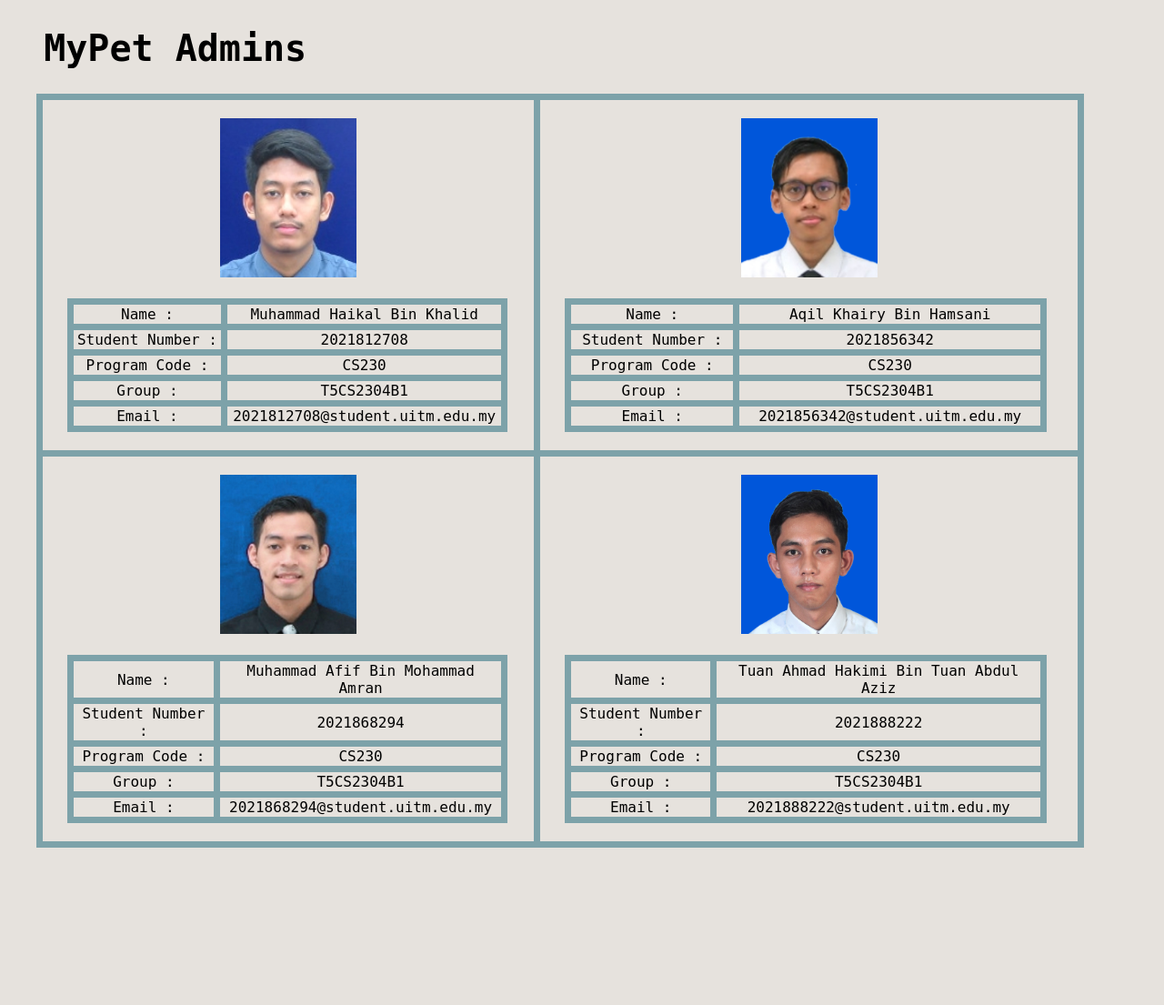
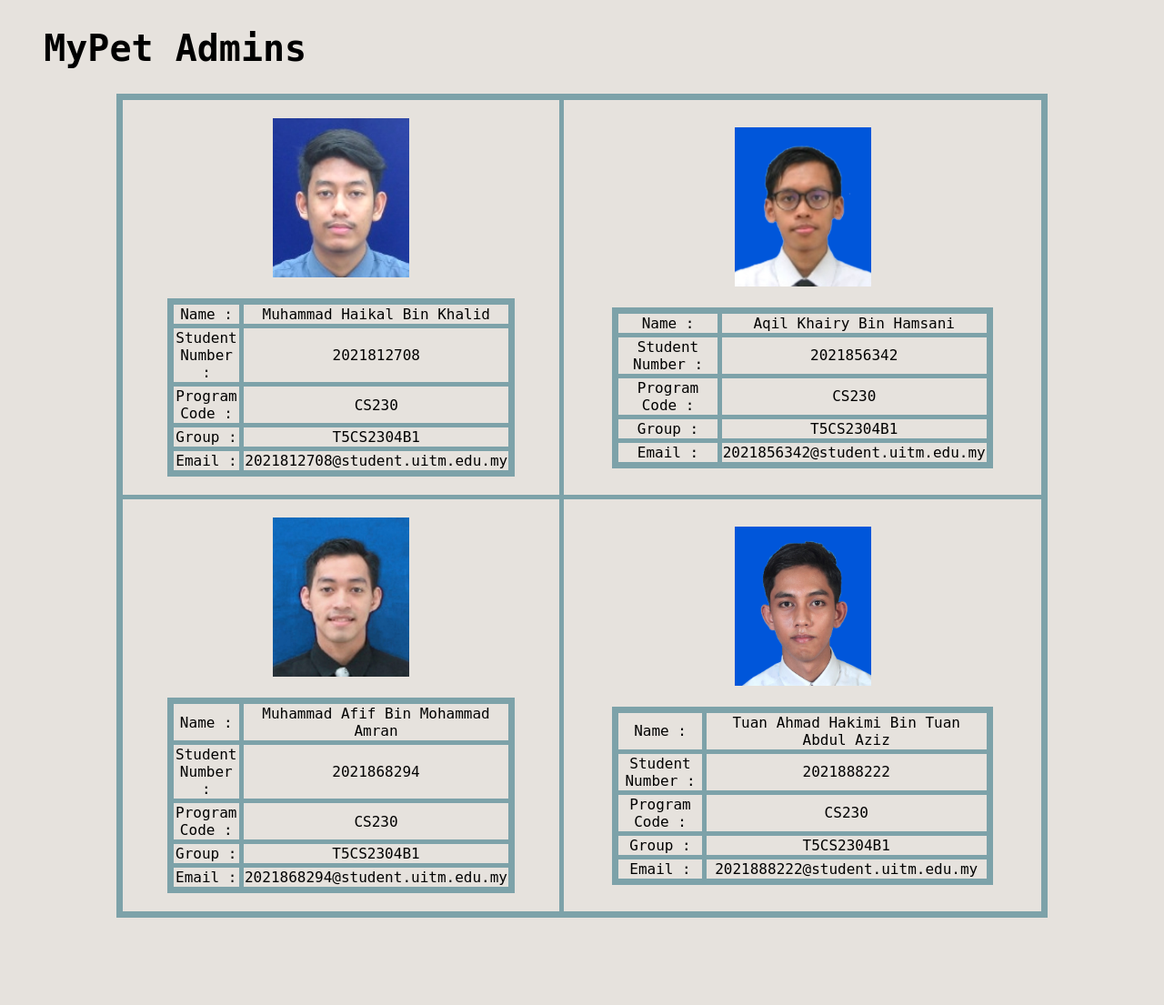
Before and after one commit to Qal22/Petshop, a PHP site: page /aboutus.php in a window 1280 px wide. Shown: the part 897-2002 px from the top of the page at 91% size. Before the commit the page ends 1829 px from the top, so only its background shows below. Run offline with PHP 8.4, Linux system fonts and the light colour scheme; data comes from the database, SQL or seed files in the repository.

Commit message:
edit sikit admin tu

```diff
--- a/aboutus.php
+++ b/aboutus.php
@@ -56,15 +56,15 @@ $admins = query("SELECT * FROM admin");
     table {
         border: 7px solid #7DA2A9;
         border-collapse: collapse;
-        width: 90%;
-        margin-left: 40px;
+        width: 80%;
+        margin: auto;
         font-size: 16px;
     }
 
     td {
         text-align: center;
         border-collapse: collapse;
-        border: 7px solid #7DA2A9;
+        border: 5px solid #7DA2A9;
     }
 </style>
 
@@ -131,7 +131,7 @@ $admins = query("SELECT * FROM admin");
                 <br>
                 <img src="<?php echo $admin["pfimg"]; ?>" alt="" width="150" height="175">
                 <br><br>
-                <table border="1" style="margin-left: 26px;">
+                <table border="1" style="margin: auto;">
                     <tr>
                         <td>
                             Name :
--- a/admin.php
+++ b/admin.php
@@ -108,6 +108,8 @@ session_start();?>
     ?>
     <br><br><br><br><br>
 
+    <h1>&nbsp;&nbsp; Product List</h1>
+
     <table border="1" align="center">
         <tr>
             <th>
```
